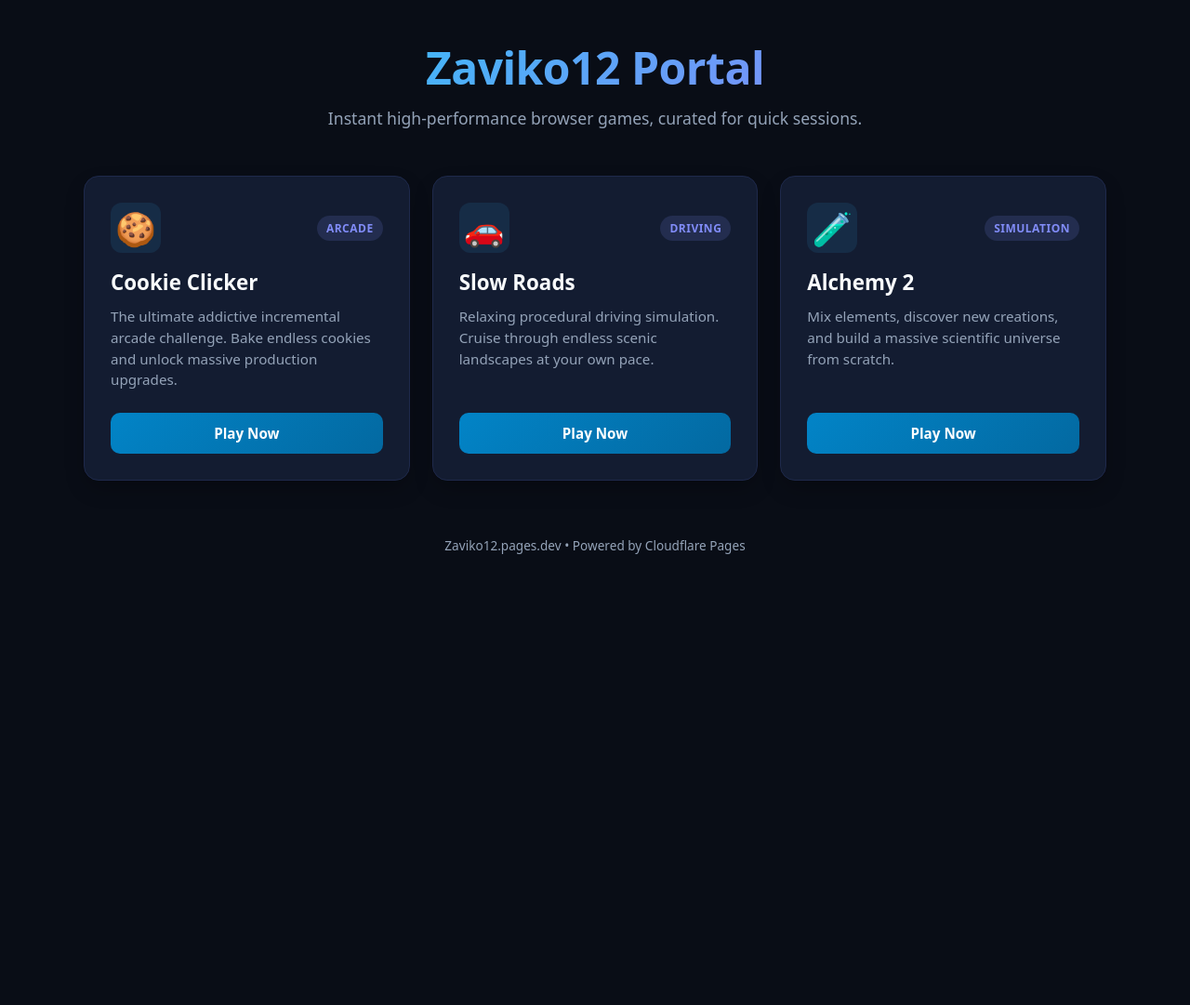
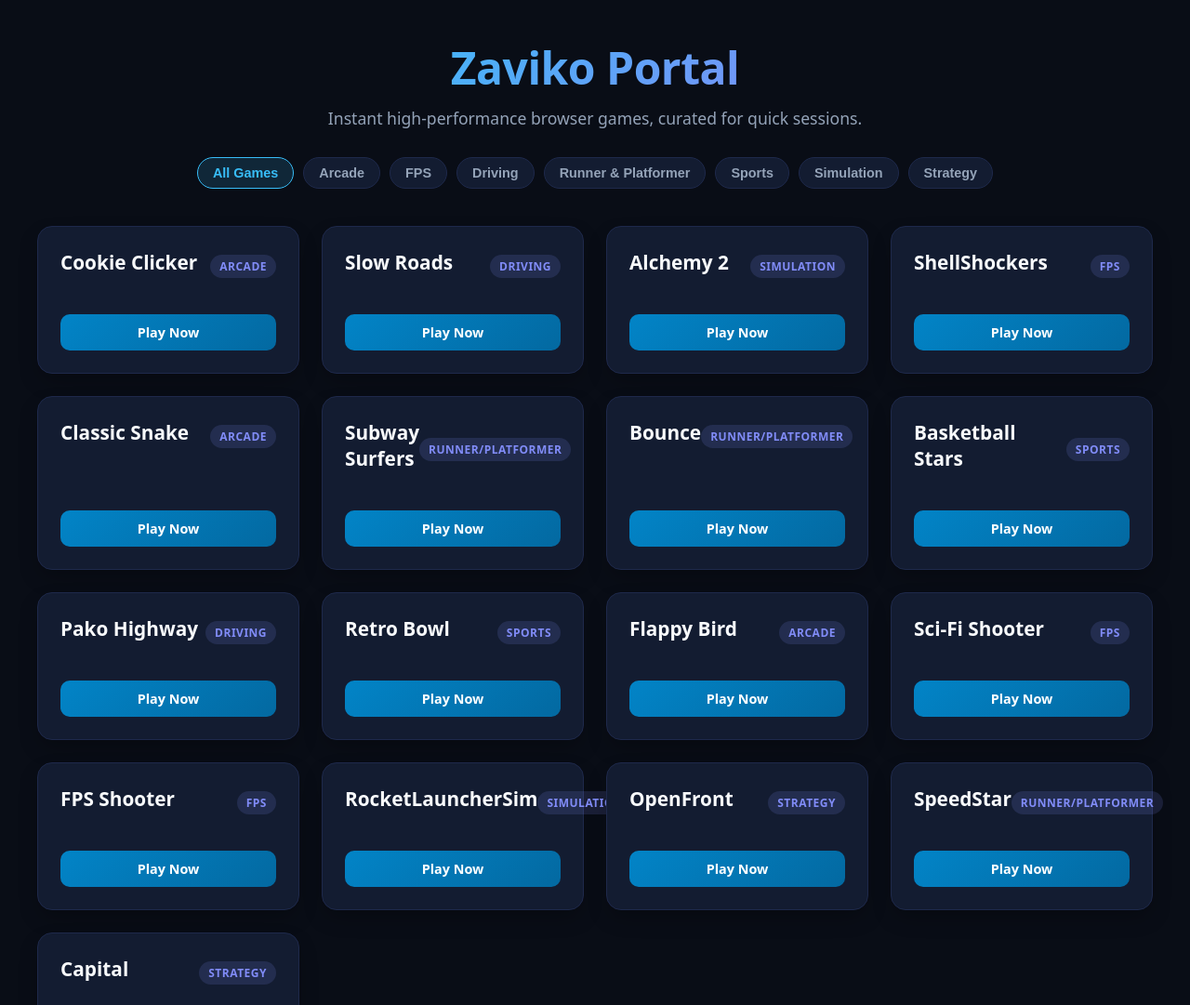
Before and after one commit to thehistorian-7/culers.dec221998.pages.work, a plain HTML site: page index.html in a window 1280 px wide. Shown: the top 1081 px of the page at 93% size. Before the commit the page ends 880 px from the top, so only its background shows below. Drawn offline with Linux system fonts and the light colour scheme.

Commit message:
Refactor layout and add game category filters
Adjusted layout margins and added category filter buttons for better game organization. Updated header title and modified game card styles.

```diff
--- a/index.html
+++ b/index.html
@@ -29,7 +29,7 @@
 
         header {
             text-align: center;
-            margin-bottom: 50px;
+            margin-bottom: 30px;
             max-width: 600px;
         }
 
@@ -48,18 +48,47 @@
             margin: 0;
         }
 
+        /* Filter Buttons Bar */
+        .filters {
+            display: flex;
+            flex-wrap: wrap;
+            gap: 10px;
+            justify-content: center;
+            margin-bottom: 40px;
+            max-width: 900px;
+        }
+
+        .filter-btn {
+            background-color: var(--card-bg);
+            border: 1px solid var(--card-border);
+            color: var(--text-muted);
+            padding: 8px 16px;
+            border-radius: 20px;
+            cursor: pointer;
+            font-weight: 600;
+            font-size: 0.9rem;
+            transition: all 0.2s ease;
+        }
+
+        .filter-btn:hover, .filter-btn.active {
+            background: rgba(56, 189, 248, 0.15);
+            color: var(--accent-blue);
+            border-color: var(--accent-blue);
+        }
+
+        /* Game Grid */
         .grid {
             display: grid;
-            grid-template-columns: repeat(auto-fit, minmax(300px, 1fr));
+            grid-template-columns: repeat(auto-fit, minmax(280px, 1fr));
             gap: 24px;
             width: 100%;
-            max-width: 1100px;
+            max-width: 1200px;
         }
 
         .card {
             background-color: var(--card-bg);
             border-radius: 16px;
-            padding: 28px;
+            padding: 24px;
             box-shadow: 0 10px 25px -5px rgba(0, 0, 0, 0.3);
             border: 1px solid var(--card-border);
             transition: transform 0.25s ease, border-color 0.25s ease, box-shadow 0.25s ease;
@@ -78,18 +107,7 @@
             display: flex;
             align-items: center;
             justify-content: space-between;
-            margin-bottom: 16px;
-        }
-
-        .emoji-icon {
-            font-size: 2.2rem;
-            background: rgba(56, 189, 248, 0.1);
-            width: 54px;
-            height: 54px;
-            display: flex;
-            align-items: center;
-            justify-content: center;
-            border-radius: 12px;
+            margin-bottom: 14px;
         }
 
         .badge {
@@ -97,23 +115,16 @@
             font-weight: 700;
             text-transform: uppercase;
             letter-spacing: 0.5px;
-            padding: 5px 10px;
+            padding: 4px 10px;
             border-radius: 20px;
             background: rgba(129, 140, 248, 0.15);
             color: var(--accent-purple);
         }
 
         .card h3 {
-            margin: 0 0 10px 0;
-            font-size: 1.4rem;
+            margin: 0 0 8px 0;
+            font-size: 1.3rem;
             color: var(--text-main);
-        }
-
-        .card p {
-            color: var(--text-muted);
-            font-size: 0.95rem;
-            line-height: 1.5;
-            margin: 0 0 24px 0;
         }
 
         .play-btn {
@@ -122,12 +133,13 @@
             justify-content: center;
             background: linear-gradient(135deg, #0284c7, #0369a1);
             color: white;
-            padding: 12px 20px;
+            padding: 10px 18px;
             border-radius: 10px;
             text-decoration: none;
             font-weight: 600;
-            font-size: 0.95rem;
+            font-size: 0.9rem;
             transition: opacity 0.2s, transform 0.1s;
+            margin-top: 20px;
         }
 
         .play-btn:hover {
@@ -149,54 +161,80 @@
 <body>
 
     <header>
-        <h1>Zaviko12 Portal</h1>
+        <h1>Zaviko Portal</h1>
         <p>Instant high-performance browser games, curated for quick sessions.</p>
     </header>
 
-    <div class="grid">
-        <!-- Arcade Game -->
-        <div class="card">
-            <div>
-                <div class="card-header">
-                    <div class="emoji-icon">🍪</div>
-                    <span class="badge">Arcade</span>
-                </div>
-                <h3>Cookie Clicker</h3>
-                <p>The ultimate addictive incremental arcade challenge. Bake endless cookies and unlock massive production upgrades.</p>
-            </div>
-            <a href="https://texasearlystatehood-mexicorule.blxcksoul111.workers.dev/" target="_blank" class="play-btn">Play Now</a>
-        </div>
-
-        <!-- Driving Game -->
-        <div class="card">
-            <div>
-                <div class="card-header">
-                    <div class="emoji-icon">🚗</div>
-                    <span class="badge">Driving</span>
-                </div>
-                <h3>Slow Roads</h3>
-                <p>Relaxing procedural driving simulation. Cruise through endless scenic landscapes at your own pace.</p>
-            </div>
-            <a href="https://texasearlystatehood-cordovarebellion.blxcksoul111.workers.dev/" target="_blank" class="play-btn">Play Now</a>
-        </div>
-
-        <!-- Simulation Game -->
-        <div class="card">
-            <div>
-                <div class="card-header">
-                    <div class="emoji-icon">🧪</div>
-                    <span class="badge">Simulation</span>
-                </div>
-                <h3>Alchemy 2</h3>
-                <p>Mix elements, discover new creations, and build a massive scientific universe from scratch.</p>
-            </div>
-            <a href="https://texasearlystatehood-santafe.blxcksoul111.workers.dev/" target="_blank" class="play-btn">Play Now</a>
-        </div>
+    <!-- Category Filter Bar -->
+    <div class="filters" id="filterContainer">
+        <button class="filter-btn active" onclick="filterGames('All')">All Games</button>
+        <button class="filter-btn" onclick="filterGames('Arcade')">Arcade</button>
+        <button class="filter-btn" onclick="filterGames('FPS')">FPS</button>
+        <button class="filter-btn" onclick="filterGames('Driving')">Driving</button>
+        <button class="filter-btn" onclick="filterGames('Runner/Platformer')">Runner & Platformer</button>
+        <button class="filter-btn" onclick="filterGames('Sports')">Sports</button>
+        <button class="filter-btn" onclick="filterGames('Simulation')">Simulation</button>
+        <button class="filter-btn" onclick="filterGames('Strategy')">Strategy</button>
     </div>
 
+    <!-- Game Cards Container -->
+    <div class="grid" id="gameGrid"></div>
+
     <footer>
-        Zaviko12.pages.dev &bull; Powered by Cloudflare Pages
+        Zaviko Portal &bull; Powered by Cloudflare Pages
     </footer>
 
+    <script>
+        const games = [
+          { name: 'Cookie Clicker', category: 'Arcade', url: 'https://texasearlystatehood-mexicorule.blxcksoul111.workers.dev/' },
+          { name: 'Slow Roads', category: 'Driving', url: 'https://texasearlystatehood-cordovarebellion.blxcksoul111.workers.dev/' },
+          { name: 'Alchemy 2', category: 'Simulation', url: 'https://texasearlystatehood-santafe.blxcksoul111.workers.dev/' },
+          { name: 'ShellShockers', category: 'FPS', url: 'https://texasearlystatehood-santanna.blxcksoul111.workers.dev/' },
+          { name: 'Classic Snake', category: 'Arcade', url: 'https://slyth.kabyik.dev/' },
+          { name: 'Subway Surfers', category: 'Runner/Platformer', url: 'https://texasearlystatehood-gcc.blxcksoul111.workers.dev/' },
+          { name: 'Bounce', category: 'Runner/Platformer', url: 'https://texasearlystatehood-ma.blxcksoul111.workers.dev/' },
+          { name: 'Basketball Stars', category: 'Sports', url: 'https://texasearlystatehood-houston.blxcksoul111.workers.dev/' },
+          { name: 'Pako Highway', category: 'Driving', url: 'https://texasearlystatehood-haden-ed.blxcksoul111.workers.dev/' },
+          { name: 'Retro Bowl', category: 'Sports', url: 'https://texasearlystatehood-mire-lamar.blxcksoul111.workers.dev/' },
+          { name: 'Flappy Bird', category: 'Arcade', url: 'https://texasearlystatehood-loren-zavala.blxcksoul111.workers.dev/' },
+          { name: 'Sci-Fi Shooter', category: 'FPS', url: 'https://texasearlystatehood-an-jones.blxcksoul111.workers.dev/' },
+          { name: 'FPS Shooter', category: 'FPS', url: 'https://texasearlystatehood-ed-burl.blxcksoul111.workers.dev/' },
+          { name: 'RocketLauncherSim', category: 'Simulation', url: 'https://texasearlystatehood-tejanos.blxcksoul111.workers.dev/' },
+          { name: 'OpenFront', category: 'Strategy', url: 'https://texasearlystatehood-openfront.blxcksoul111.workers.dev/' },
+          { name: 'SpeedStar', category: 'Runner/Platformer', url: 'https://texasearlystatehood-speedstar.blxcksoul111.workers.dev/' },
+          { name: 'Capital', category: 'Strategy', url: 'https://texasearlystatehood-capital.blxcksoul111.workers.dev/' }
+        ];
+
+        function renderGames(filter = 'All') {
+            const grid = document.getElementById('gameGrid');
+            grid.innerHTML = '';
+
+            const filtered = filter === 'All' ? games : games.filter(g => g.category === filter);
+
+            filtered.forEach(game => {
+                const card = document.createElement('div');
+                card.className = 'card';
+                card.innerHTML = `
+                    <div>
+                        <div class="card-header">
+                            <h3>${game.name}</h3>
+                            <span class="badge">${game.category}</span>
+                        </div>
+                    </div>
+                    <a href="${game.url}" target="_blank" class="play-btn">Play Now</a>
+                `;
+                grid.appendChild(card);
+            });
+        }
+
+        function filterGames(category) {
+            document.querySelectorAll('.filter-btn').forEach(btn => btn.classList.remove('active'));
+            event.target.classList.add('active');
+            renderGames(category);
+        }
+
+        // Initial render on load
+        renderGames('All');
+    </script>
 </body>
 </html>
```
